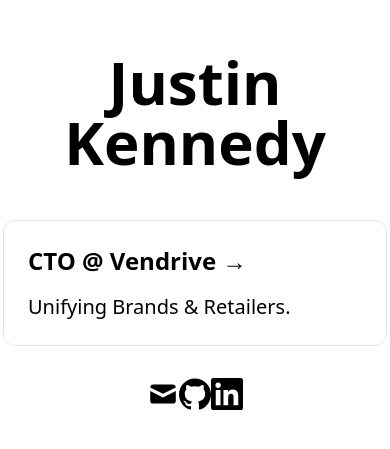
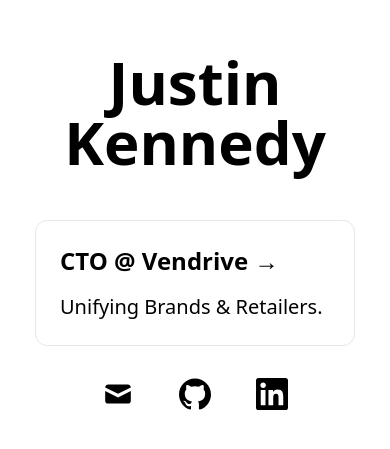
Before and after one commit to kennedyjustin/justinkennedy.com, a Next.js app: page / in a window 390 px wide. Shown: the part 191-640 px from the top of the page. Built offline with nearby package versions, Linux system fonts and the light colour scheme.

Commit message:
mobile friendly

```diff
--- a/pages/index.tsx
+++ b/pages/index.tsx
@@ -16,7 +16,7 @@
           Justin Kennedy
         </h1>
 
-        <div className="mt-6 flex max-w-4xl flex-wrap items-center justify-around sm:w-full">
+        <div className="mt-6 flex max-w-xs md:max-w-4xl flex-wrap items-center justify-around">
           <a
             href="https://vendrive.com"
             target='_blank'
@@ -29,7 +29,7 @@
           </a>
         </div>
 
-        <div className='mt-8 flex max-w-xs flex-wrap items-center justify-around sm:w-full'>
+        <div className='mt-8 flex flex-wrap items-center justify-around w-full md:max-w-xs'>
           <a href='mailto:justin@justinkennedy.com' target='_blank'>
             <MailIcon className="h-8 w-8 text-black"/>
           </a>
```
